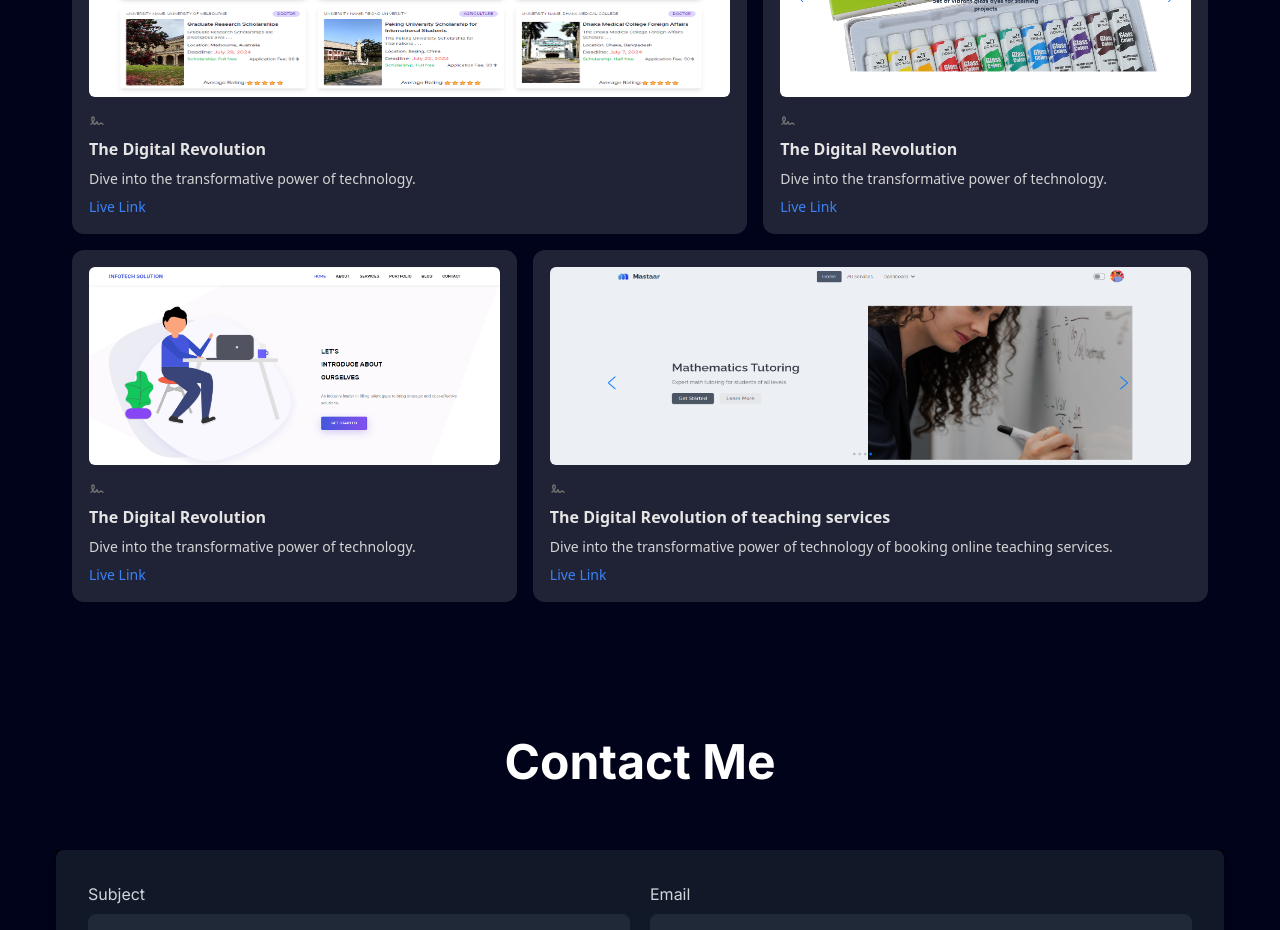
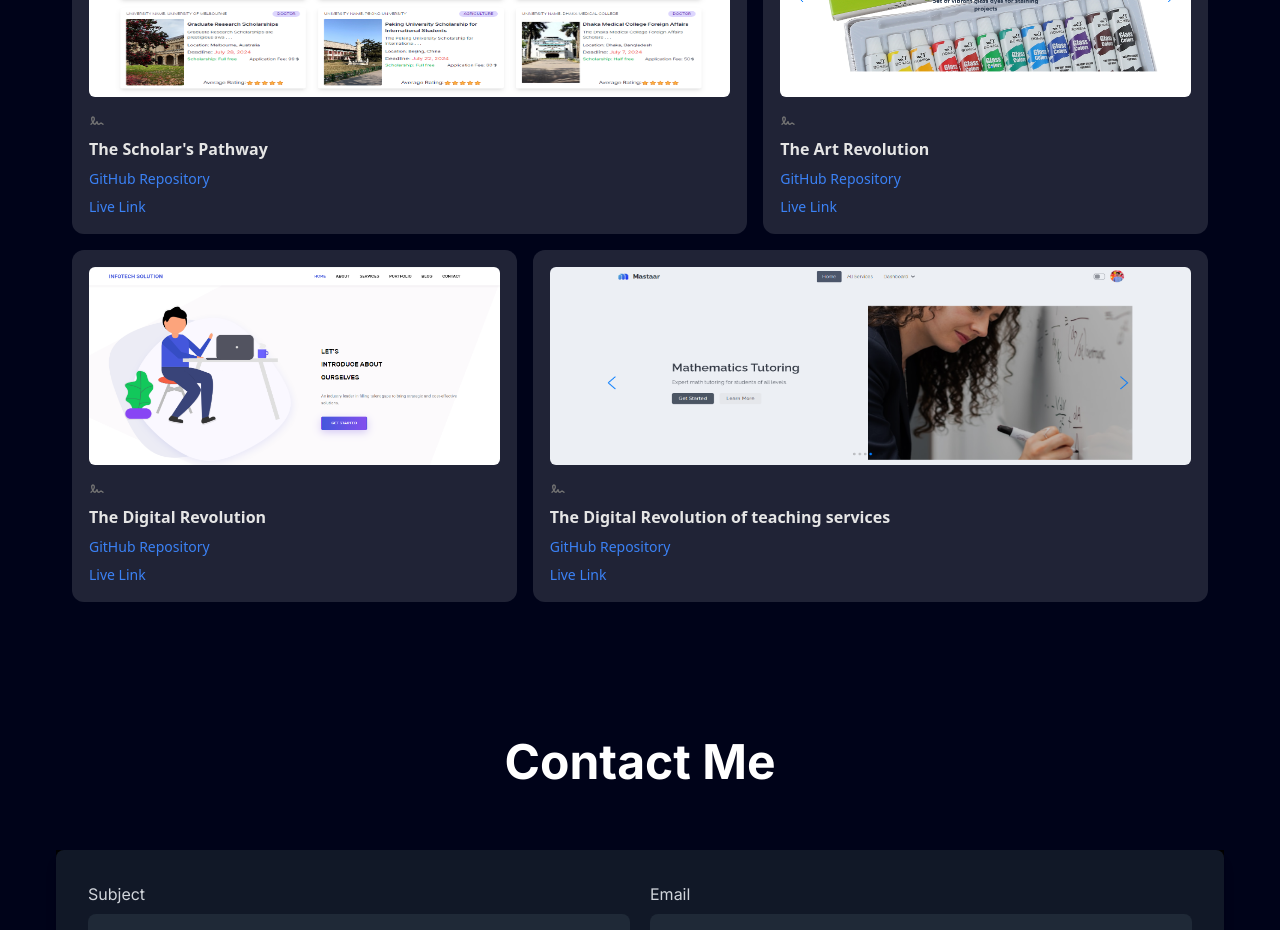
Before and after one commit to MUEID11/Baje-portfolio, a Next.js app: page / in a window 1280 px wide. Shown: the part 2360-3290 px from the top of the page. Built offline with nearby package versions, Linux system fonts and the light colour scheme.

Commit message:
minor fixes

```diff
--- a/components/Projects.tsx
+++ b/components/Projects.tsx
@@ -1,16 +1,22 @@
 import React from "react";
 import { BentoGrid, BentoGridItem } from "./ui/bento-grid";
 import Image from "next/image";
-import {
-  IconSignature,
-
-} from "@tabler/icons-react";
+import { IconSignature } from "@tabler/icons-react";
 
 export function Projects() {
   const items = [
     {
-      title: "The Digital Revolution",
-      description: "Dive into the transformative power of technology.",
+      title: "The Scholar's Pathway",
+      description: (
+        <a
+          href="https://github.com/MUEID11/Scholars-Pathway.git"
+          target="_blank"
+          rel="noopener noreferrer"
+          className="text-blue-500 hover:underline"
+        >
+          GitHub Repository
+        </a>
+      ),
       liveLink: "https://b9-assignment11.web.app",
       header: (
         <Image
@@ -25,8 +31,17 @@ export function Projects() {
       icon: <IconSignature className="h-4 w-4 text-neutral-500" />,
     },
     {
-      title: "The Digital Revolution",
-      description: "Dive into the transformative power of technology.",
+      title: "The Art Revolution",
+      description: (
+        <a
+          href="https://github.com/MUEID11/Craftify-Client.git"
+          target="_blank"
+          rel="noopener noreferrer"
+          className="text-blue-500 hover:underline"
+        >
+          GitHub Repository
+        </a>
+      ),
       liveLink: "https://b9-assignment10.firebaseapp.com",
       header: (
         <Image
@@ -42,9 +57,17 @@ export function Projects() {
     },
     {
       title: "The Digital Revolution",
-      description: "Dive into the transformative power of technology.",
-      liveLink:
-        "https://6686292ffee1926ae8a9b797--celebrated-yeot-69800a.netlify.app",
+      description: (
+        <a
+          href="https://github.com/MUEID11/infotec-solution.git"
+          target="_blank"
+          rel="noopener noreferrer"
+          className="text-blue-500 hover:underline"
+        >
+          GitHub Repository
+        </a>
+      ),
+      liveLink: "https://6686292ffee1926ae8a9b797--celebrated-yeot-69800a.netlify.app",
       header: (
         <Image
           src="/Projects/Screenshot 2024-07-04 104342.png"
@@ -59,7 +82,16 @@ export function Projects() {
     },
     {
       title: "The Digital Revolution of teaching services",
-      description: "Dive into the transformative power of technology of booking online teaching services.",
+      description: (
+        <a
+          href="https://github.com/MUEID11/Mastaar-Booking-Services.git"
+          target="_blank"
+          rel="noopener noreferrer"
+          className="text-blue-500 hover:underline"
+        >
+          GitHub Repository
+        </a>
+      ),
       liveLink: "https://b9-assignment11-client.web.app",
       header: (
         <Image
@@ -93,7 +125,7 @@ export function Projects() {
             title={item.title}
             description={
               <>
-                <p>{item.description}</p>
+                {item.description}
                 <a
                   href={item.liveLink}
                   target="_blank"
```
